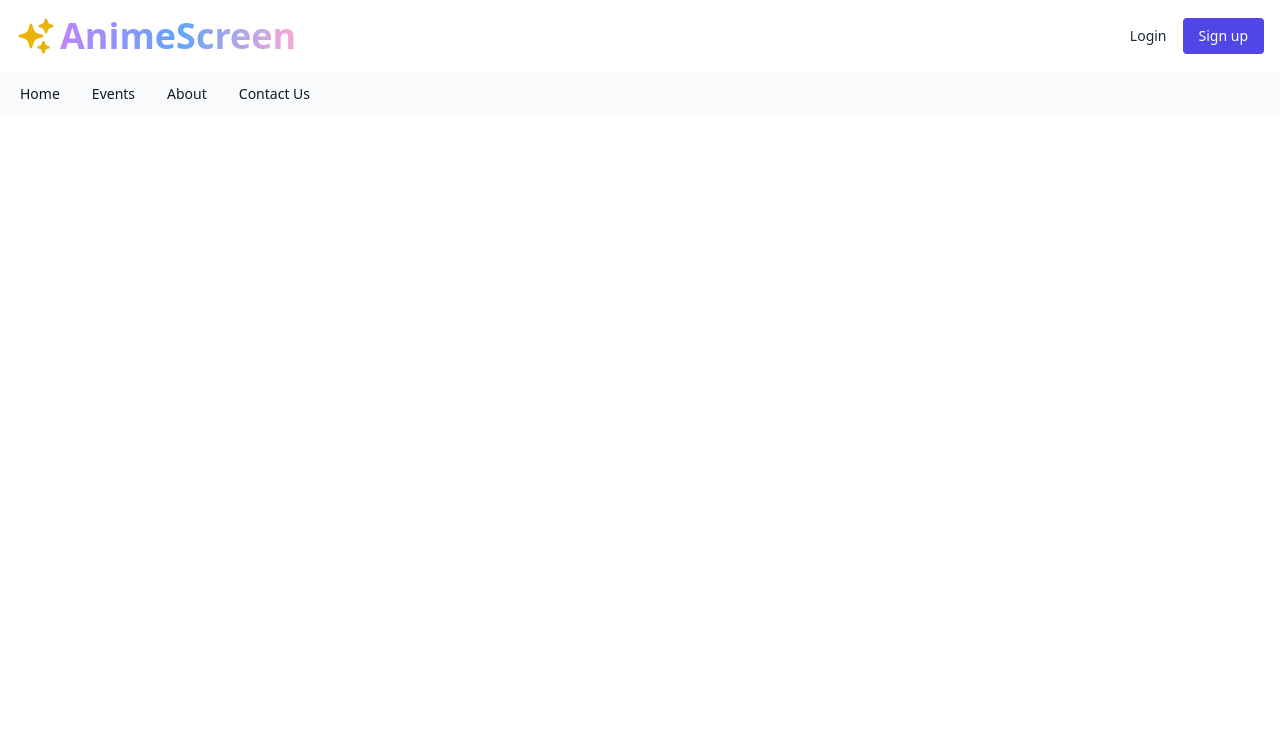
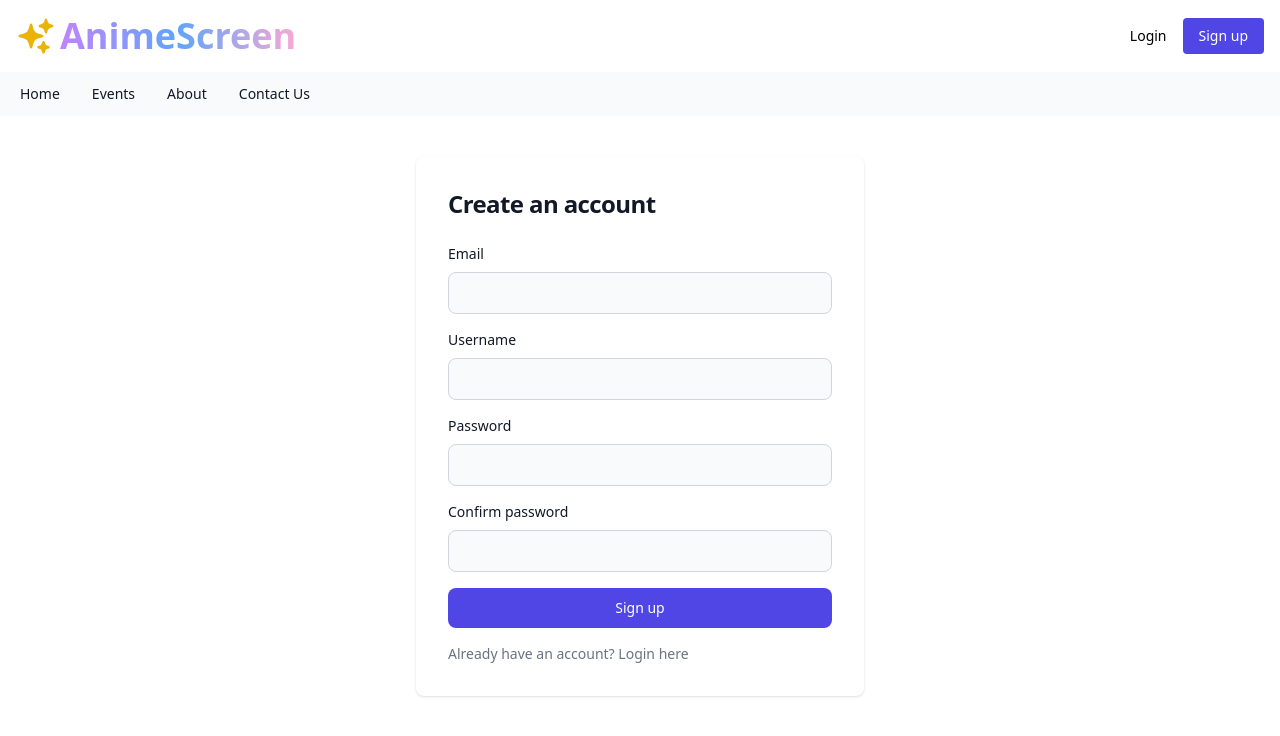
Before and after one commit to finleyjepson/T3A2-B-Frontend, a React (Vite) app: page /signup in a window 1280 px wide. Shown: the top 736 px of the page. Built offline with nearby package versions, Linux system fonts and the light colour scheme; no server answers.

Commit message:
feat: created sign up form and route

```diff
--- a/src/App.jsx
+++ b/src/App.jsx
@@ -2,6 +2,7 @@ import { BrowserRouter, Routes, Route, useParams } from 'react-router-dom'
 import Navbar from './components/Navbar.jsx'
 import EventInfo from './components/EventInfo.jsx'
 import EventLanding from './components/EventLanding.jsx'
+import SignUp from './components/SignUp.jsx'
 import { useEffect, useState } from 'react'
 
 function App() {
@@ -35,6 +36,7 @@ function App() {
                     <Route path='/' />
                     <Route path='/events' element={<EventLanding events={ events } />} />
                     <Route path='/events/:id' element={<EventInfoWrapper events={ events }/>} />
+                    <Route path='/signup' element={<SignUp />} />
                 </Routes>
             </BrowserRouter>
         </>
--- a/src/components/Navbar.jsx
+++ b/src/components/Navbar.jsx
@@ -16,12 +16,12 @@ export default function Navbar() {
             </a>
             {/* Login / Sign up buttons */}
             <div className="flex space-x-4 items-center">
-            <a href="#" className="text-gray-800 text-sm">Login</a>
-            <a href="#" className="bg-indigo-600 px-4 py-2 rounded text-white hover:bg-indigo-500 text-sm">Sign up</a>
+                <a href="#" className="text-black text-sm">Login</a>
+                <Link to="/signup" className="bg-indigo-600 px-4 py-2 rounded text-white hover:bg-indigo-500 text-sm">Sign up</Link>
             </div>
       </header>
       {/* Navigation bar */}
-      <nav className="bg-gray-50 dark:bg-gray-700">
+      <nav className="bg-gray-50 dark:bg-gray-800">
           <div className="px-5 py-3">
               <div className="flex items-center">
                   <ul className="flex flex-row font-medium mt-0 space-x-8 text-sm">
--- /dev/null
+++ b/src/components/SignUp.jsx
@@ -0,0 +1,48 @@
+import React from 'react'
+
+export default function Signup() {
+    return (
+                // Create a sign up box for registrations
+                <div className="p-4 mt-10 flex flex-col items-center  px-6 py-8 mx-auto md:h-screen lg:py-0">
+                    <div className="w-full bg-white rounded-lg shadow md:mt-0 sm:max-w-md xl:p-0 border-gray-700">
+                        <div className="p-6 space-y-4 md:space-y-6 sm:p-8">
+
+                            {/* Form heading */}
+                            <h1 className="text-xl font-bold leading-tight tracking-tight text-gray-900 md:text-2xl">
+                                Create an account
+                            </h1>
+
+                            {/* Form labels and input boxes */}
+                            <form className="space-y-4 md:space-y-4" action="#">
+                                <div>
+                                    <label for="email" class="block mb-2 text-sm font-medium text-gray-900">Email</label>
+                                    <input type="email" name="email" id="email" class="bg-gray-50 border border-gray-300 text-gray-900 sm:text-sm rounded-lg focus:ring-primary-600 focus:border-primary-600 block w-full p-2.5" placeholder="" required="" />
+                                </div>
+                                <div>
+                                    <label for="email" class="block mb-2 text-sm font-medium text-gray-900">Username</label>
+                                    <input type="email" name="email" id="email" class="bg-gray-50 border border-gray-300 text-gray-900 sm:text-sm rounded-lg focus:ring-primary-600 focus:border-primary-600 block w-full p-2.5" placeholder="" required="" />
+                                </div>
+                                <div>
+                                    <label for="password" class="block mb-2 text-sm font-medium text-gray-900">Password</label>
+                                    <input type="password" name="password" id="password" class="bg-gray-50 border border-gray-300 text-gray-900 sm:text-sm rounded-lg focus:ring-primary-600 focus:border-primary-600 block w-full p-2.5" required="" />
+                                </div>
+                                <div>
+                                    <label for="confirm-password" class="block mb-2 text-sm font-medium text-gray-900">Confirm password</label>
+                                    <input type="confirm-password" name="confirm-password" id="confirm-password" class="bg-gray-50 border border-gray-300 text-gray-900 sm:text-sm rounded-lg focus:ring-primary-600 focus:border-primary-600 block w-full p-2.5" required="" />
+                                </div>
+
+                                {/* Sign up confirmation button */}
+                                <button type="submit" class="w-full text-white bg-indigo-600 hover:bg-primary-500 focus:ring-4 focus:outline-none focus:ring-primary-300 font-medium rounded-lg text-sm px-5 py-2.5 text-center">Sign up</button>
+
+                                {/* Promptfor users that already have an account */}
+                                <p class="text-sm font-light text-gray-500 dark:text-gray-400">
+                                    Already have an account? <a href="#" class="font-medium text-primary-600 hover:underline">Login here</a>
+                                </p>
+                            </form>
+                        </div>
+                    </div>
+                </div>
+
+
+    );
+  }
```
Lines whose indentation alone changed are shown as unchanged.
